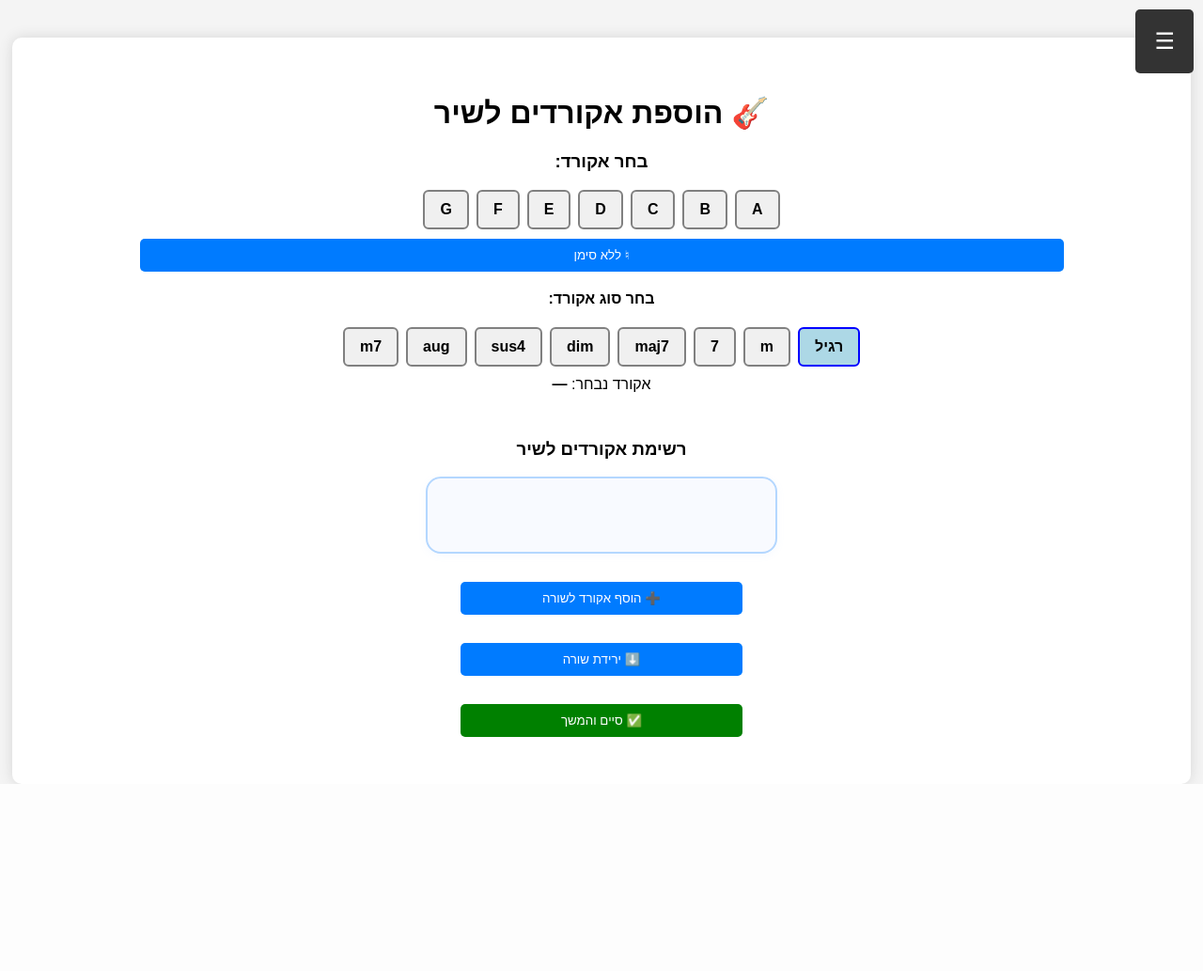
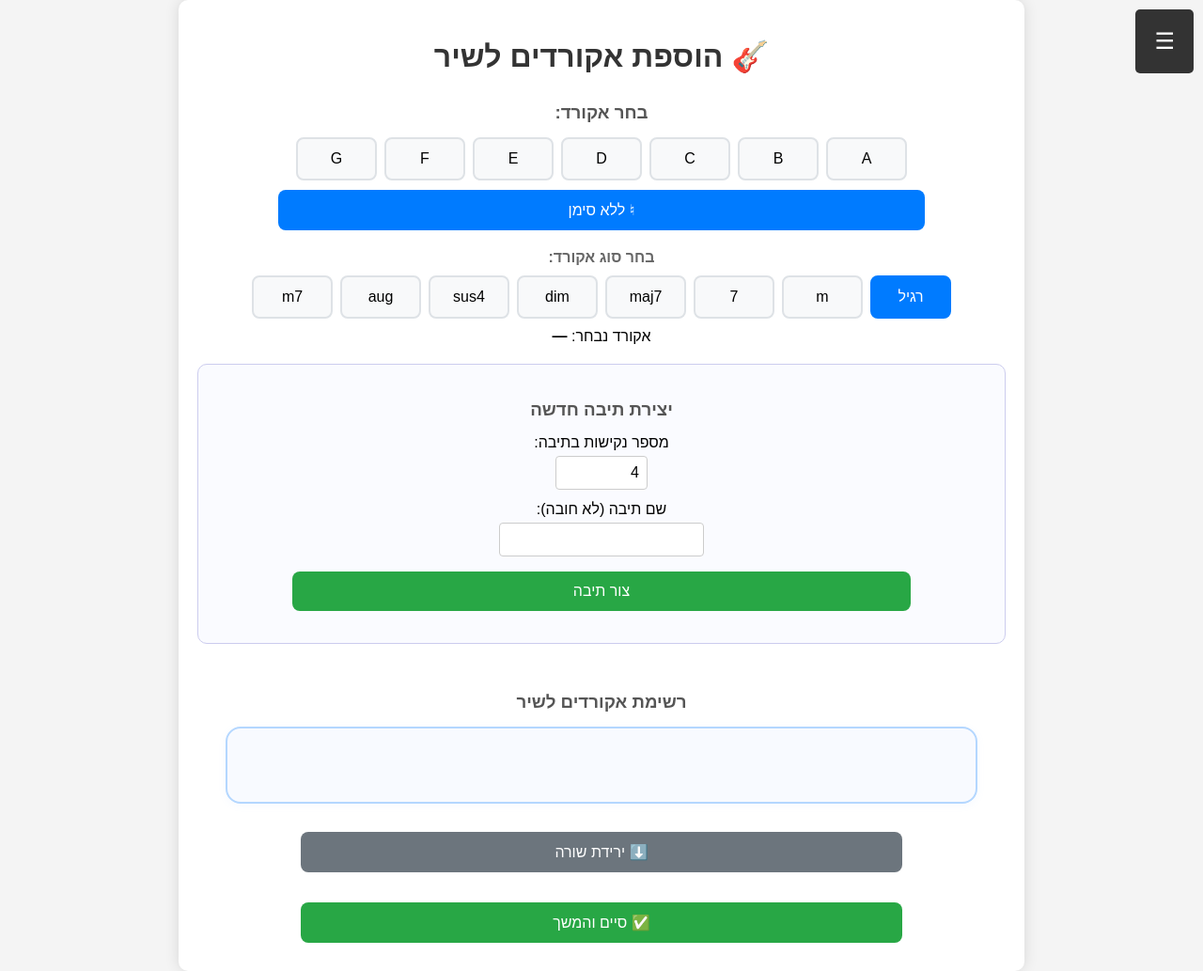
Before and after one commit to rotemakiki/MusicForAll, a Flask app: page /add-chords in a window 1280 px wide. Shown: the whole page at 94% size. Before the commit the page ends 834 px from the top, so only its background shows below. Run offline with Flask 3, Linux system fonts and the light colour scheme.

Commit message:
יצירת הוסף תיבה
שינוי נושא האקורדים להוספת תיבה וכדומה

```diff
--- /dev/null
+++ b/static/js/measure.js
@@ -0,0 +1,51 @@
+// English comment: Create a new measure object for a song chord box
+function createMeasure(chord, beats = 4, label = "") {
+    return {
+        chord: chord,    // Chord name (e.g. "Am")
+        beats: beats,    // Number of beats in this box (default: 4)
+        label: label     // Custom label for the box (optional)
+    };
+}
+
+let pendingMeasure = null; // English comment: Holds the measure before adding to the line
+
+function createMeasureBox() {
+    const chord = selectedChord;
+    const beats = parseInt(document.getElementById("beats-input").value) || 4;
+    const label = document.getElementById("label-input").value.trim();
+
+    if (!chord) {
+        alert("יש לבחור אקורד!");
+        return;
+    }
+
+    pendingMeasure = createMeasure(chord, beats, label);
+
+    // Create a visual card for the measure
+    const display = document.getElementById("current-measure-box");
+    display.innerHTML = `
+        <div style="display: inline-block; border: 2px solid #007bff; border-radius: 12px; background: #e9f4ff; min-width: 80px; min-height: 64px; padding: 13px 18px; margin-bottom: 6px;">
+            <div style="font-size: 20px; font-weight: bold;">${pendingMeasure.chord}</div>
+            <div style="font-size: 16px; color: #226;">${pendingMeasure.beats} נקישות</div>
+            ${pendingMeasure.label ? `<div style="font-size: 14px; color: #444; margin-top:3px;">${pendingMeasure.label}</div>` : ""}
+        </div>
+    `;
+
+    // Show "הוסף תיבה לשורה" button
+    document.getElementById("add-measure-btn").style.display = "inline-block";
+}
+
+// Add measure to current line
+function addMeasureToLine() {
+    if (!pendingMeasure) return;
+
+    // Create lines array if needed
+    if (!Array.isArray(songChords) || songChords.length === 0) songChords = [[]];
+    songChords[songChords.length - 1].push({...pendingMeasure}); // Clone the object
+
+    pendingMeasure = null;
+    document.getElementById("current-measure-box").innerHTML = "";
+    document.getElementById("add-measure-btn").style.display = "none";
+
+    renderChordLines(); // Will re-render the lines using the new structure
+}
--- a/templates/add_chords.html
+++ b/templates/add_chords.html
@@ -10,12 +10,31 @@
         <h3>בחר אקורד:</h3>
         <div id="root-letters" class="button-row"></div>
 
-        <button id="toggle-accidental" class="btn" style="margin-top: 10px;">♮ ללא סימן</button>
+        <button id="toggle-accidental" class="btn accidental-btn">♮ ללא סימן</button>
 
         <h4 style="margin-top: 20px;">בחר סוג אקורד:</h4>
         <div id="chord-types" class="button-row"></div>
 
         <p style="margin-top: 10px;">אקורד נבחר: <strong id="current-selection">—</strong></p>
+    </div>
+
+    <!-- אזור יצירת תיבה חדשה -->
+    <div class="measure-box-creator">
+        <h3>יצירת תיבה חדשה</h3>
+        <div class="input-group">
+            <label>מספר נקישות בתיבה:</label>
+            <input type="number" id="beats-input" value="4" min="1" max="12" class="beats-input">
+        </div>
+        <div class="input-group">
+            <label>שם תיבה (לא חובה):</label>
+            <input type="text" id="label-input" placeholder="" class="label-input">
+        </div>
+        <div class="create-btn-container">
+            <button type="button" class="btn create-btn" onclick="createMeasureBox()">צור תיבה</button>
+        </div>
+        <!-- הצגת התיבה שיצרת -->
+        <div id="current-measure-box"></div>
+        <button type="button" class="btn add-measure-btn" id="add-measure-btn" onclick="addMeasureToLine()">הוסף תיבה לשורה</button>
     </div>
 
     <!-- מבנה השיר -->
@@ -25,23 +44,34 @@
             <div id="chord-lines"></div>
 
             <!-- Edit/Delete controls will appear here dynamically -->
-            <div id="edit-delete-controls" style="margin-bottom: 15px;"></div>
+            <div id="edit-delete-controls"></div>
 
             <div class="builder-buttons">
-                <button type="button" class="btn" onclick="addChordToLine()">➕ הוסף אקורד לשורה</button>
-                <button type="button" class="btn" onclick="addNewLine()">⬇️ ירידת שורה</button>
-                <button type="button" class="btn finish" onclick="finishAndReturn()">✅ סיים והמשך</button>
+                <button type="button" class="btn new-line-btn" onclick="addNewLine()">⬇️ ירידת שורה</button>
+                <button type="button" class="btn finish-btn" onclick="finishAndReturn()">✅ סיים והמשך</button>
             </div>
         </div>
     </div>
 </div>
 
 <style>
+    .container {
+        max-width: 900px;
+        margin: 0 auto;
+        padding: 20px;
+    }
+
     .chords-layout {
         display: flex;
         justify-content: center;
         margin-top: 30px;
     }
+
+    .chord-builder {
+        width: 100%;
+        max-width: 800px;
+    }
+
     .chord-line {
         display: flex;
         gap: 10px;
@@ -57,83 +87,236 @@
         transition: background 0.2s;
         align-items: center;
     }
+
     .chord-box {
-        padding: 10px 16px;
-        border: 2px solid #aaa;
-        border-radius: 8px;
+        padding: 13px 18px;
+        border: 2px solid #007bff;
+        border-radius: 12px;
         font-weight: bold;
-        background-color: white;
-        min-width: 56px;
+        background: #e9f4ff;
+        min-width: 80px;
+        min-height: 64px;
         text-align: center;
         cursor: pointer;
         position: relative;
-        transition: border 0.15s;
+        transition: all 0.15s;
+        display: flex;
+        flex-direction: column;
+        justify-content: center;
+        align-items: center;
     }
+
     .chord-box.selected {
         border: 2.5px solid #007bff;
         box-shadow: 0 0 9px #a5d4ff;
-        background: #e6f1ff;
+        background: #d4edff;
     }
+
+    .chord-box .chord-name {
+        font-size: 20px;
+        font-weight: bold;
+        line-height: 1;
+    }
+
+    .chord-box .chord-beats {
+        font-size: 16px;
+        color: #226;
+        line-height: 1;
+        margin-top: 2px;
+    }
+
+    .chord-box .chord-label {
+        font-size: 14px;
+        color: #444;
+        margin-top: 3px;
+        line-height: 1;
+    }
+
+    .measure-box-creator {
+        margin-bottom: 32px;
+        border: 1px solid #cce;
+        border-radius: 10px;
+        padding: 18px;
+        background: #fafbff;
+    }
+
+    .input-group {
+        margin-bottom: 12px;
+    }
+
+    .input-group label {
+        display: block;
+        margin-bottom: 5px;
+        font-weight: 500;
+    }
+
+    .beats-input {
+        width: 80px;
+        padding: 8px;
+        border: 1px solid #ccc;
+        border-radius: 4px;
+        font-size: 16px;
+    }
+
+    .label-input {
+        width: 200px;
+        padding: 8px;
+        border: 1px solid #ccc;
+        border-radius: 4px;
+        font-size: 16px;
+    }
+
+    .create-btn-container {
+        margin: 16px 0;
+    }
+
     .edit-btn, .delete-btn {
-        margin-right: 2px;
+        margin-right: 8px;
         background: none;
         border: none;
         color: #007bff;
-        font-size: 17px;
+        font-size: 16px;
         cursor: pointer;
-        margin-left: 4px;
-        vertical-align: middle;
-        transition: color 0.2s;
+        padding: 8px 12px;
+        border-radius: 4px;
+        transition: all 0.2s;
     }
+
     .delete-btn {
         color: #e74c3c;
     }
+
     .edit-btn:hover {
         color: #0056b3;
+        background: #f0f8ff;
     }
+
     .delete-btn:hover {
         color: #b81e1e;
+        background: #fff0f0;
     }
+
     .builder-buttons {
         margin-top: 20px;
         display: flex;
-        gap: 10px;
+        gap: 12px;
         flex-wrap: wrap;
+        justify-content: center;
     }
+
     .btn {
         background-color: #007bff;
         color: white;
-        padding: 10px;
+        padding: 12px 20px;
         border: none;
-        border-radius: 5px;
+        border-radius: 8px;
         cursor: pointer;
+        font-size: 16px;
+        font-weight: 500;
+        transition: all 0.2s;
+        min-width: 120px;
     }
+
     .btn:hover {
         background-color: #0056b3;
+        transform: translateY(-1px);
     }
-    .finish {
-        background-color: green;
+
+    .accidental-btn {
+        margin-top: 10px;
+        min-width: 140px;
     }
-    .finish:hover {
-        background-color: darkgreen;
+
+    .create-btn {
+        background-color: #28a745;
     }
+
+    .create-btn:hover {
+        background-color: #218838;
+    }
+
+    .add-measure-btn {
+        display: none;
+        margin-top: 12px;
+        background-color: #17a2b8;
+    }
+
+    .add-measure-btn:hover {
+        background-color: #138496;
+    }
+
+    .new-line-btn {
+        background-color: #6c757d;
+    }
+
+    .new-line-btn:hover {
+        background-color: #545b62;
+    }
+
+    .finish-btn {
+        background-color: #28a745;
+        min-width: 150px;
+    }
+
+    .finish-btn:hover {
+        background-color: #218838;
+    }
+
     .letter-button, .type-button {
-        padding: 10px 16px;
-        background: #f0f0f0;
-        border: 2px solid gray;
-        border-radius: 6px;
-        font-weight: bold;
+        padding: 12px 16px;
+        background: #f8f9fa;
+        border: 2px solid #dee2e6;
+        border-radius: 8px;
+        font-weight: 500;
         cursor: pointer;
+        transition: all 0.2s;
+        min-width: 50px;
+        text-align: center;
     }
+
+    .letter-button:hover, .type-button:hover {
+        background: #e9ecef;
+        border-color: #adb5bd;
+    }
+
     .letter-button.selected, .type-button.selected {
-        background: lightblue;
-        border-color: blue;
+        background: #007bff;
+        color: white;
+        border-color: #007bff;
     }
+
     .button-row {
         display: flex;
         gap: 8px;
         flex-wrap: wrap;
         justify-content: center;
+        margin-bottom: 10px;
+    }
+
+    #edit-delete-controls {
+        margin-bottom: 15px;
+        text-align: center;
+    }
+
+    #current-measure-box {
+        margin-top: 14px;
+        text-align: center;
+    }
+
+    h1 {
+        text-align: center;
+        color: #333;
+        margin-bottom: 30px;
+    }
+
+    h3 {
+        color: #555;
+        margin-bottom: 15px;
+    }
+
+    h4 {
+        color: #666;
+        margin-bottom: 10px;
     }
 </style>
 
@@ -221,16 +404,6 @@
         renderRootButtons();
     }
 
-    function addChordToLine() {
-        if (!selectedChord) return;
-        songChords[songChords.length - 1].push(selectedChord);
-        renderChordLines();
-        // Deselect after adding
-        selectedChordLineIndex = null;
-        selectedChordIndexInLine = null;
-        renderEditDeleteControls();
-    }
-
     function addNewLine() {
         songChords.push([]);
         renderChordLines();
@@ -245,10 +418,22 @@
         songChords.forEach((line, lineIdx) => {
             const lineDiv = document.createElement("div");
             lineDiv.className = "chord-line";
-            line.forEach((chord, chordIdx) => {
+            line.forEach((chordData, chordIdx) => {
                 const box = document.createElement("div");
                 box.className = "chord-box";
-                box.innerText = chord;
+
+                // Handle both old string format and new measure object format
+                if (typeof chordData === 'string') {
+                    // Old format - just chord name
+                    box.innerHTML = `<div class="chord-name">${chordData}</div>`;
+                } else if (typeof chordData === 'object' && chordData.chord) {
+                    // New format - measure object
+                    box.innerHTML = `
+                        <div class="chord-name">${chordData.chord}</div>
+                        <div class="chord-beats">${chordData.beats} נקישות</div>
+                        ${chordData.label ? `<div class="chord-label">${chordData.label}</div>` : ""}
+                    `;
+                }
 
                 // Highlight if selected
                 if (selectedChordLineIndex === lineIdx && selectedChordIndexInLine === chordIdx) {
@@ -276,7 +461,7 @@
 
         if (selectedChordLineIndex !== null && selectedChordIndexInLine !== null) {
             // Get chord
-            const chord = songChords[selectedChordLineIndex][selectedChordIndexInLine];
+            const chordData = songChords[selectedChordLineIndex][selectedChordIndexInLine];
             // Edit button
             const editBtn = document.createElement("button");
             editBtn.className = "edit-btn";
@@ -295,9 +480,21 @@
 
     // Edit chord: loads the values to the picker and removes from list
     function editChord(lineIdx, chordIdx) {
-        const chord = songChords[lineIdx][chordIdx];
+        const chordData = songChords[lineIdx][chordIdx];
+        let chordName;
+
+        // Handle both old and new formats
+        if (typeof chordData === 'string') {
+            chordName = chordData;
+        } else if (typeof chordData === 'object' && chordData.chord) {
+            chordName = chordData.chord;
+            // If it's a measure object, also populate the beats and label inputs
+            document.getElementById("beats-input").value = chordData.beats || 4;
+            document.getElementById("label-input").value = chordData.label || "";
+        }
+
         // Regex to parse chord parts (example: "C#m7" => letter=C, acc=#, type=m7)
-        const chordMatch = chord.match(/^([A-G])([#b]?)(.*)$/);
+        const chordMatch = chordName.match(/^([A-G])([#b]?)(.*)$/);
         if (chordMatch) {
             selectedLetter = chordMatch[1];
             accidentalIndex = accidentalOptions.indexOf(chordMatch[2]);
@@ -369,4 +566,5 @@
         });
     });
 </script>
+<script src="{{ url_for('static', filename='js/measure.js') }}"></script>
 {% endblock %}
```
Also changed, not shown: templates/play_song.html (+46 -26 lines).
